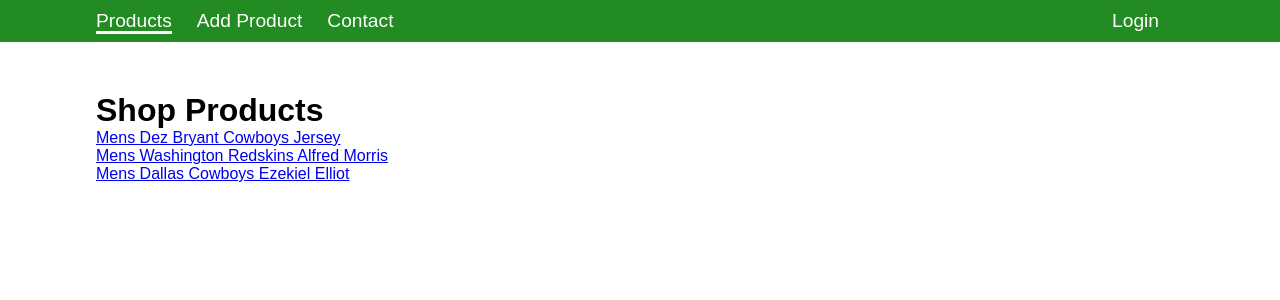
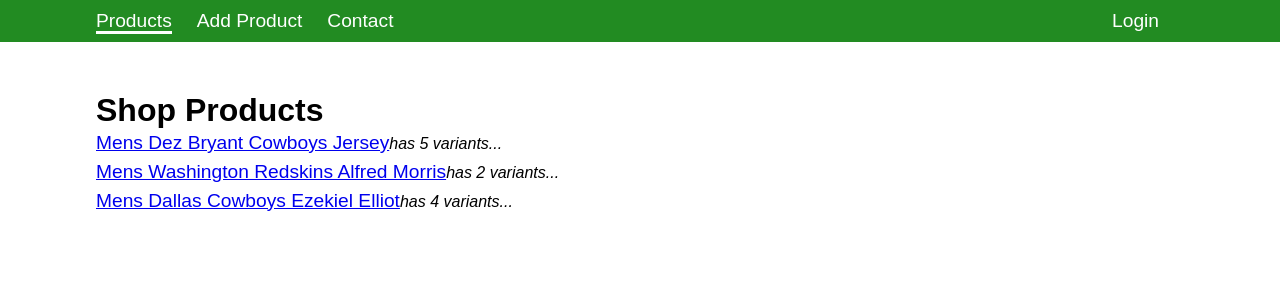
Before and after one commit to samiam151/ng2-store, an Angular app: page /products in a window 1280 px wide. Shown: the top 300 px of the page. Built offline with nearby package versions, Linux system fonts and the light colour scheme.

Commit message:
lil styling

```diff
--- a/src/app/products/products.component.css
+++ b/src/app/products/products.component.css
@@ -1,6 +1,4 @@
-.product {
-    padding: 10px 15px;
+a {
+    font-size: 1.2em;
+    line-height: 1.5em;
 }
-.product:nth-of-type(2n){
-    background-color: #eee;
-}
--- a/src/app/products/products.component.html
+++ b/src/app/products/products.component.html
@@ -6,5 +6,6 @@
 
   <div class="ProductGroup" *ngFor="let group of products">
     <a [routerLink]="['/products/' + group.id]">{{group.name}}</a>
+    <span><i>has {{group.products.length}} variants...</i></span>
   </div>
 </div>
```
Also changed, not shown: src/assets/No_Image_Available.gif (added).
